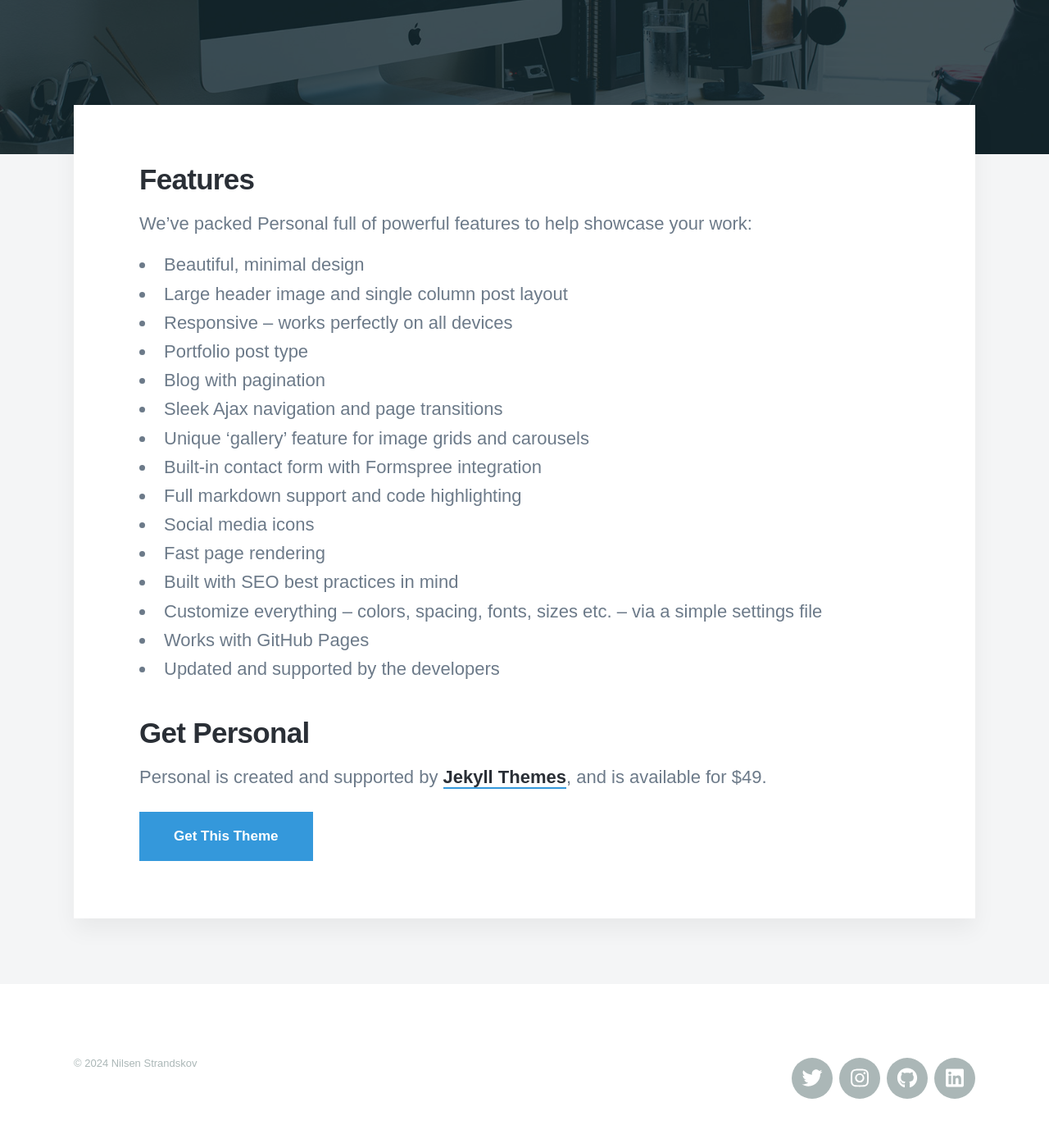
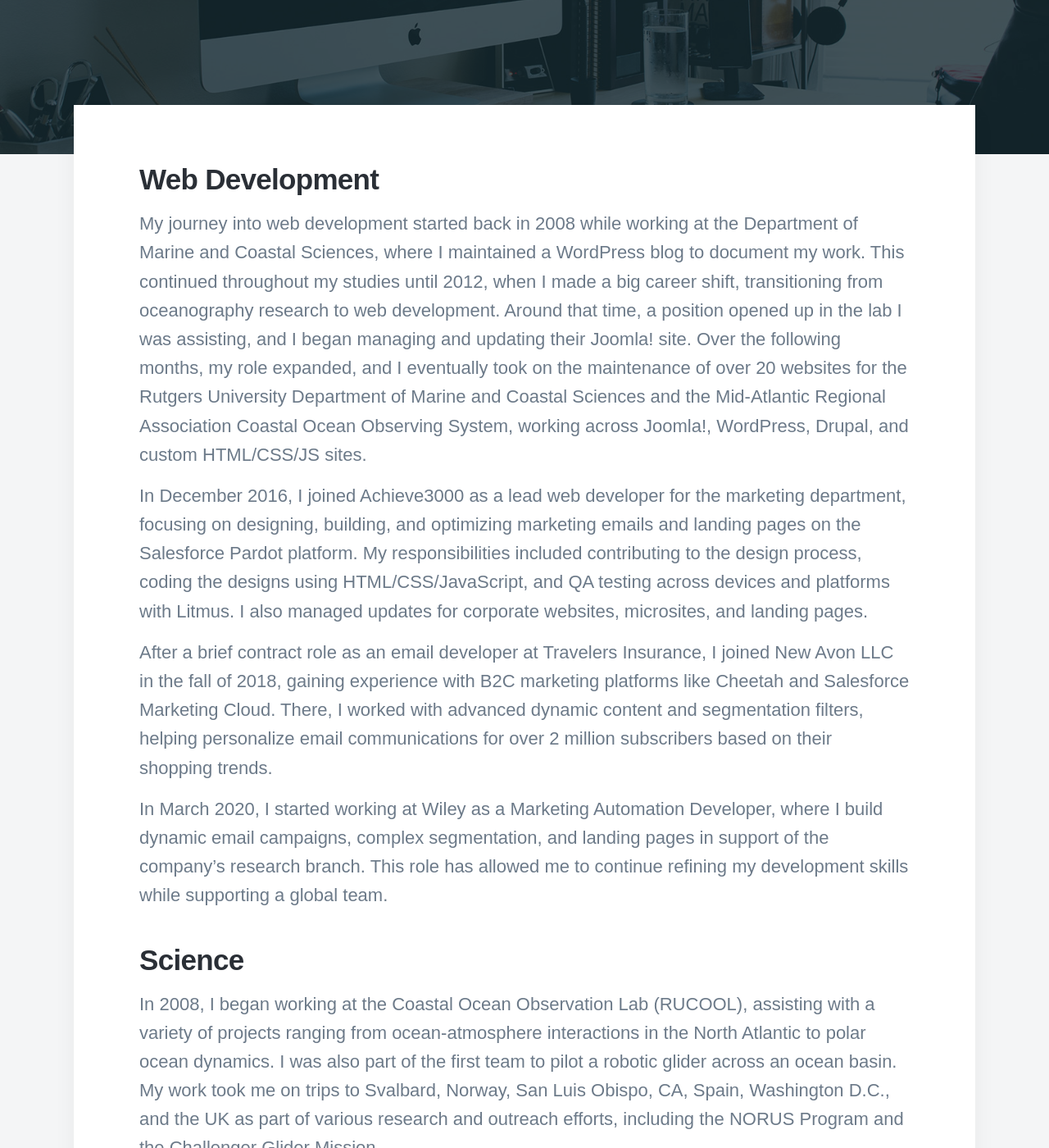
Before and after one commit to nstrands/nstrands.github.io, a Jekyll site: the page built from _pages/about.md, in a window 1280 px wide and 1400 px high, scrolled down 404 px. Shown: the whole window at 82% size. Built offline with Jekyll 4.4.1, drawn with Linux system fonts in a browser that asks for light colours; nearby versions of some CDN libraries; some web fonts are replaced; some of the changed text lies outside the part shown.

Commit message:
Lots of changes on this one. Largely content but also added more social icons

```diff
--- a/_data/settings.yml
+++ b/_data/settings.yml
@@ -40,7 +40,7 @@
 
 social_settings:
   facebook_url: ''
-  twitter_url: 'https://x.com/nstrands'
+  x-twitter_url: 'https://x.com/nstrands'
   instagram_url: 'https://www.instagram.com/nstrands.photo/'
   snapchat_url: ''
   youtube_url: ''
@@ -65,6 +65,9 @@
   spotify_url: ''
   bandcamp_url: ''
   linkedin_url: 'https://www.linkedin.com/in/strandskov/'
+  orcid_url: "https://orcid.org/0009-0008-2766-126X"
+  google-scholar_url: "https://scholar.google.com/citations?user=TIw2FC4AAAAJ&hl=en"
+  goodreads_url: "https://www.goodreads.com/user/show/144285193-nilsen-strandskov"
 
 color_settings:
   background_color: '#ffffff'
--- a/_layouts/default.html
+++ b/_layouts/default.html
@@ -44,9 +44,13 @@
 	<link rel="stylesheet" href="{{ '/css/style.css' | relative_url }}">
 
 	<!-- Icons -->
-	<script defer src="https://use.fontawesome.com/releases/v5.1.1/js/solid.js" integrity="sha384-GXi56ipjsBwAe6v5X4xSrVNXGOmpdJYZEEh/0/GqJ3JTHsfDsF8v0YQvZCJYAiGu" crossorigin="anonymous"></script>
+	<!--  -->
+	<script src="https://kit.fontawesome.com/d266bd7c90.js" crossorigin="anonymous"></script>
+	<script src="https://kit.fontawesome.com/d266bd7c90.js" crossorigin="anonymous"></script>
+ 	<script defer src="https://use.fontawesome.com/releases/v5.1.1/js/solid.js" integrity="sha384-GXi56ipjsBwAe6v5X4xSrVNXGOmpdJYZEEh/0/GqJ3JTHsfDsF8v0YQvZCJYAiGu" crossorigin="anonymous"></script>
 	<script defer src="https://use.fontawesome.com/releases/v5.1.1/js/brands.js" integrity="sha384-0inRy4HkP0hJ038ZyfQ4vLl+F4POKbqnaUB6ewmU4dWP0ki8Q27A0VFiVRIpscvL" crossorigin="anonymous"></script>
 	<script defer src="https://use.fontawesome.com/releases/v5.1.1/js/fontawesome.js" integrity="sha384-NY6PHjYLP2f+gL3uaVfqUZImmw71ArL9+Roi9o+I4+RBqArA2CfW1sJ1wkABFfPe" crossorigin="anonymous"></script>
+
 
 	{% if site.data.settings.advanced_settings.custom_styles %}
 	<!-- Custom Styles -->
--- a/_pages/about.md
+++ b/_pages/about.md
@@ -5,28 +5,26 @@
 featured_image: /images/demo/about.jpg
 ---
 
-## Features
 
-We've packed Personal full of powerful features to help showcase your work:
 
-* Beautiful, minimal design
-* Large header image and single column post layout
-* Responsive – works perfectly on all devices
-* Portfolio post type
-* Blog with pagination
-* Sleek Ajax navigation and page transitions
-* Unique 'gallery' feature for image grids and carousels
-* Built-in contact form with Formspree integration
-* Full markdown support and code highlighting
-* Social media icons
-* Fast page rendering
-* Built with SEO best practices in mind
-* Customize everything – colors, spacing, fonts, sizes etc. – via a simple settings file
-* Works with GitHub Pages
-* Updated and supported by the developers
+## Web Development
+My journey into web development started back in 2008 while working at the Department of Marine and Coastal Sciences, where I maintained a WordPress blog to document my work. This continued throughout my studies until 2012, when I made a big career shift, transitioning from oceanography research to web development. Around that time, a position opened up in the lab I was assisting, and I began managing and updating their Joomla! site. Over the following months, my role expanded, and I eventually took on the maintenance of over 20 websites for the Rutgers University Department of Marine and Coastal Sciences and the Mid-Atlantic Regional Association Coastal Ocean Observing System, working across Joomla!, WordPress, Drupal, and custom HTML/CSS/JS sites.
 
-## Get Personal
+In December 2016, I joined Achieve3000 as a lead web developer for the marketing department, focusing on designing, building, and optimizing marketing emails and landing pages on the Salesforce Pardot platform. My responsibilities included contributing to the design process, coding the designs using HTML/CSS/JavaScript, and QA testing across devices and platforms with Litmus. I also managed updates for corporate websites, microsites, and landing pages.
+
+After a brief contract role as an email developer at Travelers Insurance, I joined New Avon LLC in the fall of 2018, gaining experience with B2C marketing platforms like Cheetah and Salesforce Marketing Cloud. There, I worked with advanced dynamic content and segmentation filters, helping personalize email communications for over 2 million subscribers based on their shopping trends.
+
+In March 2020, I started working at Wiley as a Marketing Automation Developer, where I build dynamic email campaigns, complex segmentation, and landing pages in support of the company’s research branch. This role has allowed me to continue refining my development skills while supporting a global team.
+
+## Science
+In 2008, I began working at the Coastal Ocean Observation Lab (RUCOOL), assisting with a variety of projects ranging from ocean-atmosphere interactions in the North Atlantic to polar ocean dynamics. I was also part of the first team to pilot a robotic glider across an ocean basin. My work took me on trips to Svalbard, Norway, San Luis Obispo, CA, Spain, Washington D.C., and the UK as part of various research and outreach efforts, including the NORUS Program and the Challenger Glider Mission.
+
+Since graduating with a degree in Biological Oceanography from Rutgers University in 2012, I’ve continued working with RUCOOL as a pilot for the Challenger Glider Mission, a project that aims to circumnavigate the world's oceans with a fleet of 16 autonomous underwater vehicles. The mission supports climate research and public education, and I’ve had the opportunity to collaborate internationally, including time spent in the Canary Islands and the UK promoting the project.
+
+Since 2022, I’ve leveraged Wiley’s tuition reimbursement program to return to school, pursuing a Master’s in Conservation Biology at the University of West Alabama and a Graduate Certificate in Geospatial Analysis from the University of Florida. This combination of studies allows me to merge my interests in conservation and technology, focusing on remote sensing and data analysis to protect marine habitats facing the challenges of climate change.
+
+<!-- ## Get Personal
 
 Personal is created and supported by [Jekyll Themes](https://jekyllthemes.io), and is available for $49.
 
-<a href="https://jekyllthemes.io/theme/personal-website-jekyll-theme" class="button button--large">Get This Theme</a>
+<a href="https://jekyllthemes.io/theme/personal-website-jekyll-theme" class="button button--large">Get This Theme</a> -->
```
Also changed, not shown: 13 other files.
